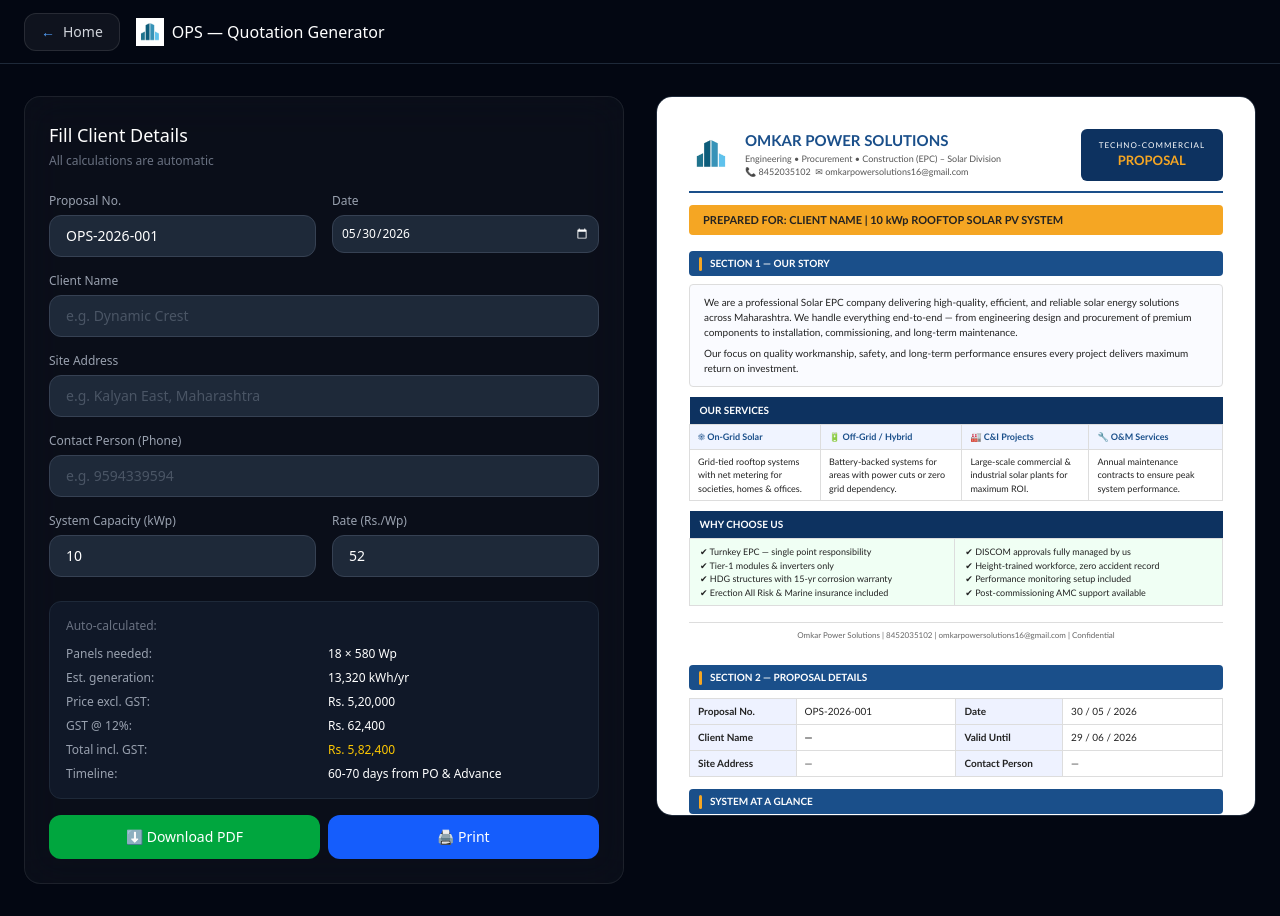
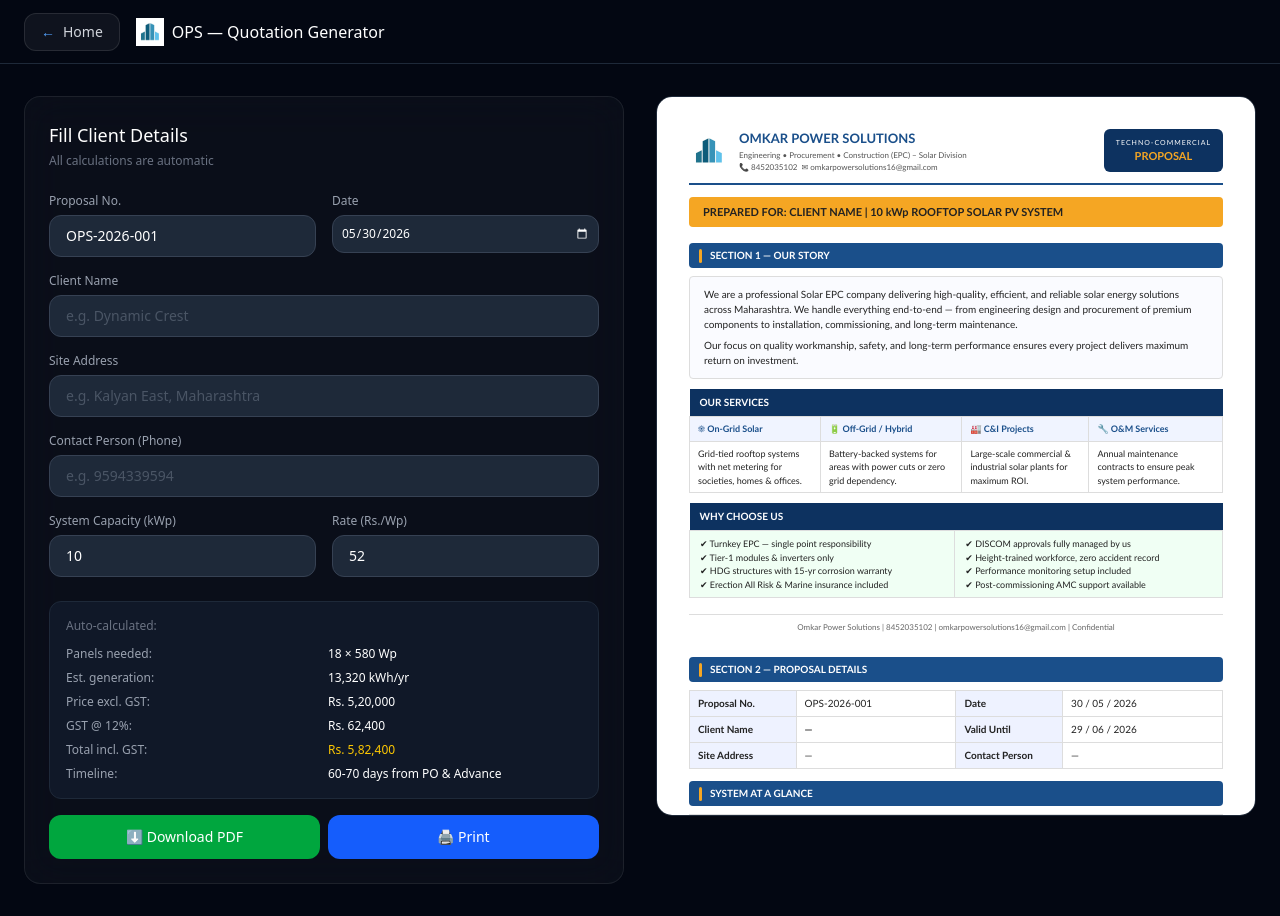
Before and after one commit to Kisan08/omkar-power-solutions, a Next.js app: page /quote in a window 1280 px wide. Built offline with nearby package versions, Linux system fonts and the light colour scheme.

Commit message:
fix PDF header overlap and page cutting

```diff
--- a/app/quote/page.tsx
+++ b/app/quote/page.tsx
@@ -51,18 +51,18 @@ function QuotationDocument({ form, calc }: { form: QuoteData; calc: ReturnType<t
 
       {/* ── HEADER ── */}
       {[1, 2, 3, 4, 5, 6].map((page) => null)}
-      <div style={{ display: "flex", alignItems: "flex-start", justifyContent: "space-between", marginBottom: 12, paddingBottom: 10, borderBottom: `2px solid ${BLUE}` }}>
-        <div style={{ display: "flex", alignItems: "center", gap: 12 }}>
-          <img src="/logo.png" alt="OPS" style={{ width: 44, height: 44, objectFit: "contain" }} />
-          <div>
-            <div style={{ color: BLUE, fontWeight: "bold", fontSize: 15 }}>OMKAR POWER SOLUTIONS</div>
-            <div style={{ color: "#555", fontSize: 9 }}>Engineering • Procurement • Construction (EPC) – Solar Division</div>
-            <div style={{ color: "#555", fontSize: 9 }}>📞 8452035102 &nbsp;✉ omkarpowersolutions16@gmail.com</div>
+      <div style={{ display: "flex", alignItems: "center", justifyContent: "space-between", marginBottom: 12, paddingBottom: 10, borderBottom: `2px solid ${BLUE}`, flexWrap: "nowrap", gap: 8 }}>
+        <div style={{ display: "flex", alignItems: "center", gap: 10, flex: 1, minWidth: 0 }}>
+            <img src="/logo.png" alt="OPS" style={{ width: 40, height: 40, objectFit: "contain", flexShrink: 0 }} />
+            <div style={{ minWidth: 0 }}>
+            <div style={{ color: BLUE, fontWeight: "bold", fontSize: 13, whiteSpace: "nowrap" }}>OMKAR POWER SOLUTIONS</div>
+            <div style={{ color: "#555", fontSize: 8 }}>Engineering • Procurement • Construction (EPC) – Solar Division</div>
+            <div style={{ color: "#555", fontSize: 8 }}>📞 8452035102 &nbsp;✉ omkarpowersolutions16@gmail.com</div>
             </div>
         </div>
-        <div style={{ background: DARK_BLUE, color: "white", padding: "10px 18px", borderRadius: 6, textAlign: "center" }}>
-          <div style={{ fontSize: 8, letterSpacing: 1 }}>TECHNO-COMMERCIAL</div>
-          <div style={{ color: ACCENT, fontWeight: "bold", fontSize: 13 }}>PROPOSAL</div>
+        <div style={{ background: DARK_BLUE, color: "white", padding: "8px 12px", borderRadius: 6, textAlign: "center", flexShrink: 0 }}>
+            <div style={{ fontSize: 7, letterSpacing: 1 }}>TECHNO-COMMERCIAL</div>
+            <div style={{ color: ACCENT, fontWeight: "bold", fontSize: 11 }}>PROPOSAL</div>
         </div>
       </div>
 
@@ -473,24 +473,21 @@ export default function QuotePage() {
         scale: 2,
         useCORS: true,
         logging: false,
+        windowWidth: 800,
     });
 
     const imgData = canvas.toDataURL("image/png");
     const pdf = new jsPDF("p", "mm", "a4");
     const pdfWidth = pdf.internal.pageSize.getWidth();
-    const pdfHeight = (canvas.height * pdfWidth) / canvas.width;
-    const pageHeight = pdf.internal.pageSize.getHeight();
-    let heightLeft = pdfHeight;
-    let position = 0;
+    const pdfHeight = pdf.internal.pageSize.getHeight();
+    const imgWidth = pdfWidth;
+    const imgHeight = (canvas.height * imgWidth) / canvas.width;
+    const totalPages = Math.ceil(imgHeight / pdfHeight);
 
-    pdf.addImage(imgData, "PNG", 0, position, pdfWidth, pdfHeight);
-    heightLeft -= pageHeight;
-
-    while (heightLeft >= 0) {
-      position = heightLeft - pdfHeight;
-      pdf.addPage();
-      pdf.addImage(imgData, "PNG", 0, position, pdfWidth, pdfHeight);
-      heightLeft -= pageHeight;
+    for (let page = 0; page < totalPages; page++) {
+        if (page > 0) pdf.addPage();
+        const yOffset = -(page * pdfHeight);
+        pdf.addImage(imgData, "PNG", 0, yOffset, imgWidth, imgHeight);
     }
 
     pdf.save(`Proposal for ${form.clientName || "Client"} ${form.systemCapacity} KW.pdf`);
```
Lines whose indentation alone changed are shown as unchanged.
